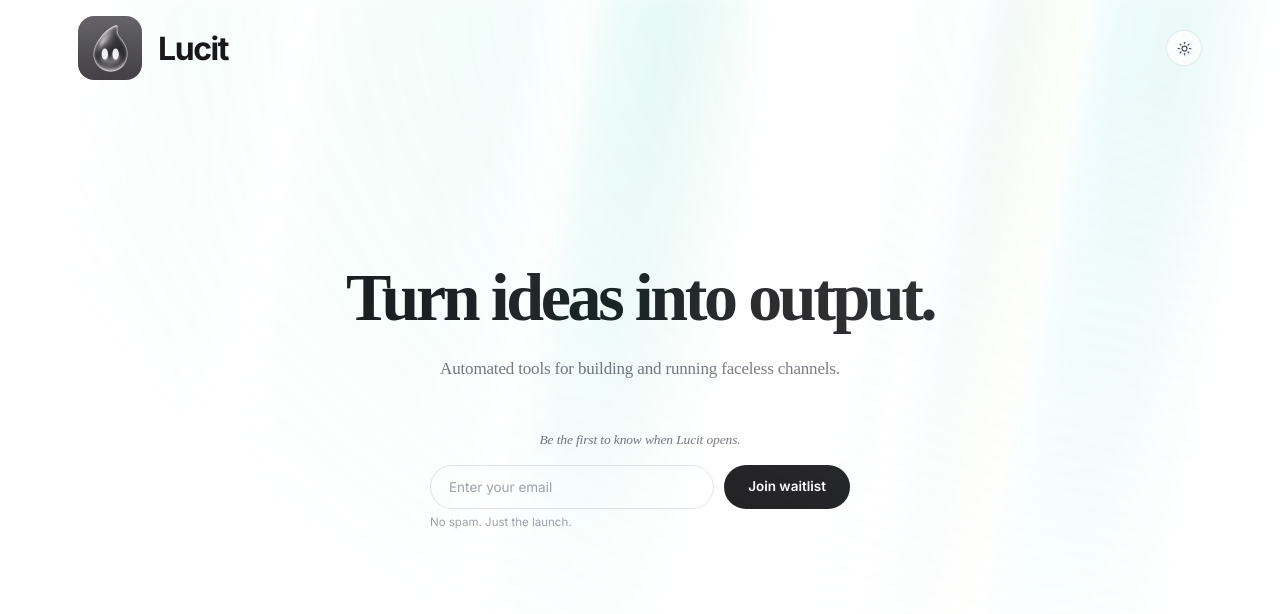
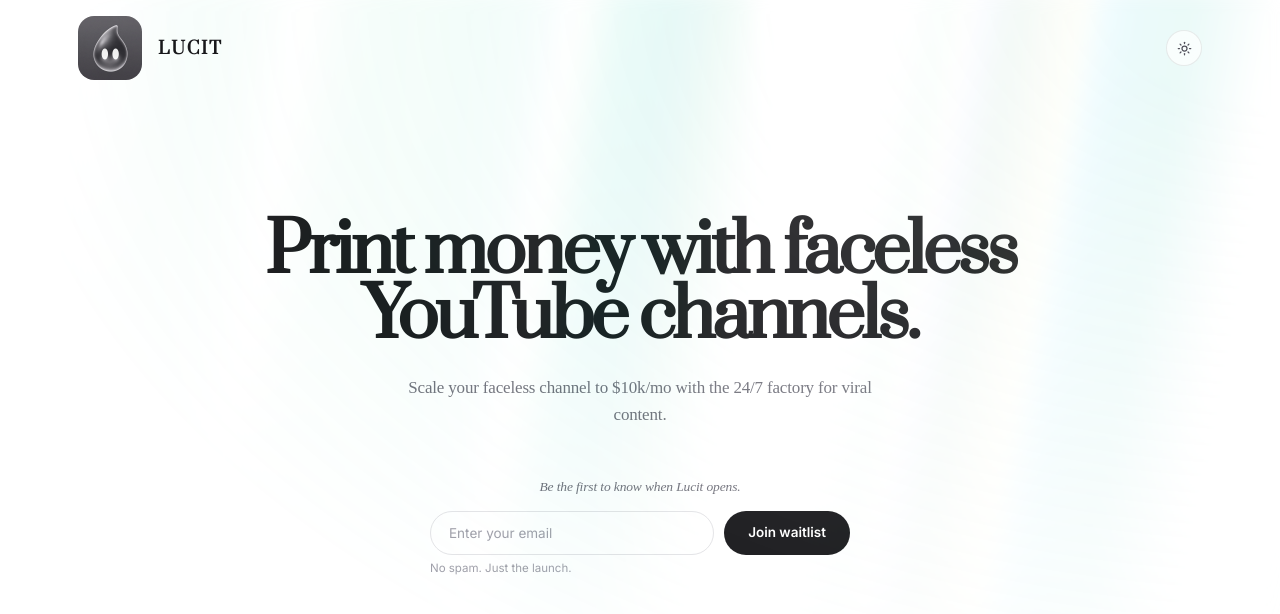
Before and after one commit to lordvortex011-boop/Lucit, a React (Vite) app: page / in a window 1280 px wide. Shown: the top 614 px of the page. Built offline with nearby package versions, Linux system fonts and the light colour scheme; no server answers.

Commit message:
Final $100K branding and Vercel build fix.

```diff
--- a/index.html
+++ b/index.html
@@ -8,7 +8,7 @@
 <script>try{const k="lucit-theme",s=localStorage.getItem(k),m=window.matchMedia("(prefers-color-scheme: dark)").matches,d=s?s==="dark":m;document.documentElement.classList.toggle("dark",d)}catch{}</script>
 <link rel="preconnect" href="https://fonts.googleapis.com">
 <link rel="preconnect" href="https://fonts.gstatic.com" crossorigin>
-<link href="https://fonts.googleapis.com/css2?family=Bricolage+Grotesque:wght@700;800&family=Inter:wght@400;500;600;700&display=swap" rel="stylesheet">
+<link href="https://fonts.googleapis.com/css2?family=Prata&family=Bricolage+Grotesque:wght@700;800&family=Inter:wght@400;500;600;700&display=swap" rel="stylesheet">
 </head>
 <body>
 <div id="root"></div>
--- a/src/components/BrandLockup.tsx
+++ b/src/components/BrandLockup.tsx
@@ -7,20 +7,15 @@ type Props = {
 };
 
 /**
- * BrandLockup — flame mark + bespoke Bricolage Grotesque 800 wordmark.
- * Bricolage chosen for geometric ink traps + rounded terminals that echo
- * the glossy flame's circular mass. Tight -0.045em tracking + 800 weight
- * gives "wide as logo" presence — wordmark width ≈ 1.15× flame width,
- * single optical unit. Gap 16/20 is intentional baseline rhythm.
+ * BrandLockup — flame mark + Prata 700 wordmark.
+ * Prata serif with 700 weight + 0.1em tracking + uppercase.
+ * Wordmark width locked to flameSize for solid lockup.
  * ponytail: PNG @ 64/88. Beyond 88 hero → SVG/srcset.
  */
 export function BrandLockup({ size = "nav", className }: Props) {
   const reduce = useReducedMotion();
   const flameSize = size === "hero" ? 88 : 64;
-  const wordmarkClass =
-    size === "hero"
-      ? "text-[42px] font-extrabold tracking-[-0.05em] max-[380px]:text-[32px]"
-      : "text-[32px] font-extrabold tracking-[-0.045em] max-[380px]:text-[24px]";
+  const wordmarkClass = size === "hero" ? "text-[23px]" : "text-[17px]";
 
   return (
     <motion.a
@@ -58,10 +53,20 @@ export function BrandLockup({ size = "nav", className }: Props) {
       />
       <span
         className={cn(
-          "whitespace-nowrap font-[--font-display] leading-none text-zinc-900 antialiased dark:text-zinc-50",
+          "whitespace-nowrap uppercase tracking-[0.1em] font-bold leading-none text-zinc-900 antialiased dark:text-zinc-50",
           wordmarkClass
         )}
-        style={{ transform: "translateY(1px)", fontVariantLigatures: "none" }}
+        style={{
+          fontFamily: "'Prata', serif",
+          fontWeight: 700,
+          letterSpacing: '0.1em',
+          textTransform: 'uppercase',
+          width: flameSize,
+          display: 'inline-block',
+          textAlign: 'center',
+          transform: 'translateY(1px)',
+          fontVariantLigatures: "none",
+        }}
       >
         Lucit
       </span>
--- a/src/components/Hero.tsx
+++ b/src/components/Hero.tsx
@@ -6,12 +6,13 @@ export function Hero() {
     <section className="flex w-full min-h-[100dvh] flex-col items-center justify-center px-7 py-24 max-[760px]:px-[18px] max-[760px]:py-16">
       <div className="flex w-full max-w-[760px] flex-col items-center">
         <motion.h1
-          className="text-center font-[--font-display] text-[clamp(38px,5.6vw,68px)] font-extrabold leading-[0.96] tracking-[-0.05em] text-zinc-900 dark:text-zinc-50"
+          className="text-center font-['Prata'] text-[clamp(38px,5.6vw,68px)] font-extrabold leading-[0.96] tracking-[-0.05em] text-zinc-900 dark:text-zinc-50"
+          style={{ fontFamily: "'Prata', serif" }}
           initial={{ opacity: 0, y: 10 }}
           animate={{ opacity: 1, y: 0 }}
           transition={{ duration: 0.7, ease: [0.22, 1, 0.36, 1], delay: 0.12 }}
         >
-          Turn ideas into output.
+          Print money with faceless YouTube channels.
         </motion.h1>
 
         <motion.p
@@ -20,7 +21,7 @@ export function Hero() {
           animate={{ opacity: 1, y: 0 }}
           transition={{ duration: 0.7, ease: [0.22, 1, 0.36, 1], delay: 0.22 }}
         >
-          Automated tools for building and running faceless channels.
+          Scale your faceless channel to $10k/mo with the 24/7 factory for viral content.
         </motion.p>
 
         <motion.div
--- a/src/index.css
+++ b/src/index.css
@@ -1,3 +1,4 @@
+@import url('https://fonts.googleapis.com/css2?family=Prata&display=swap');
 @import "tailwindcss";
 
 @custom-variant dark (&:is(.dark *));
@@ -5,6 +6,7 @@
 @theme {
   --font-display: "Bricolage Grotesque", "Inter", system-ui, sans-serif;
   --font-sans: "Inter", system-ui, sans-serif;
+  --font-prata: "Prata", serif;
 }
 
 :root {
```
